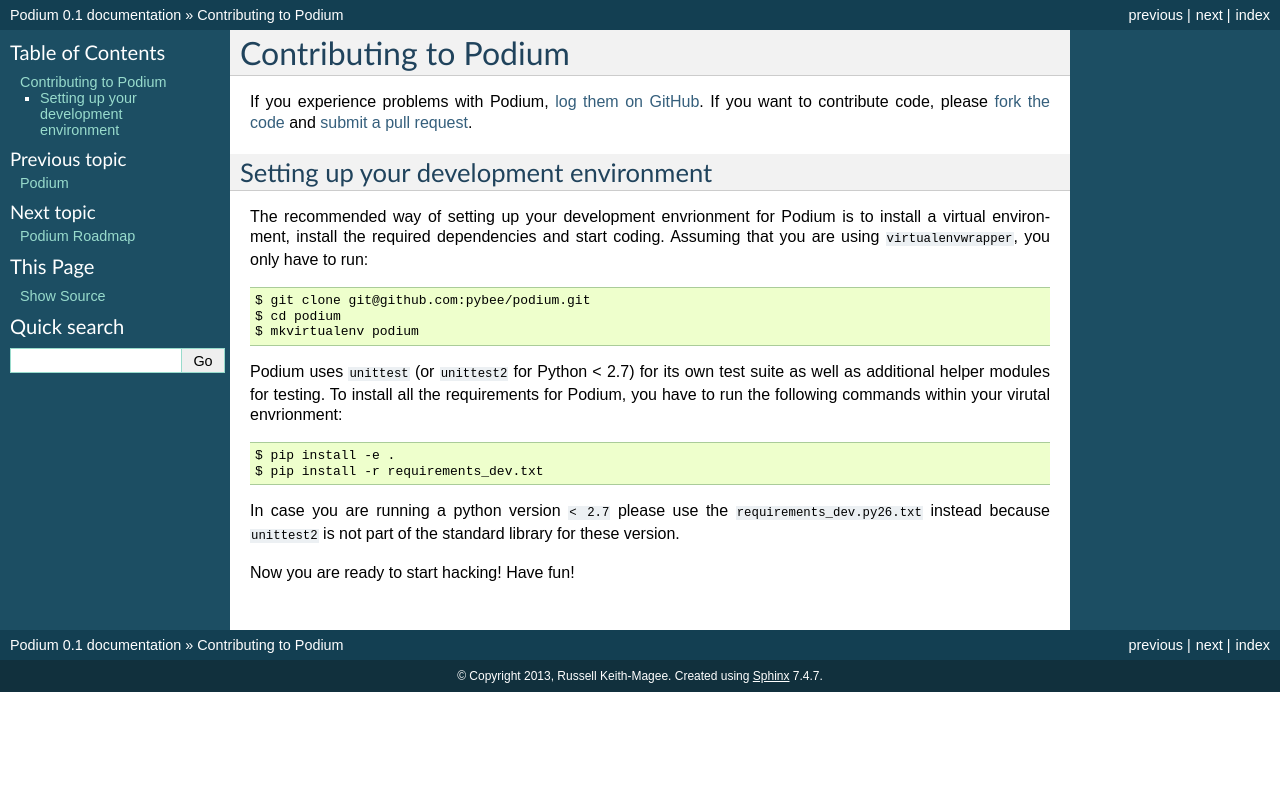
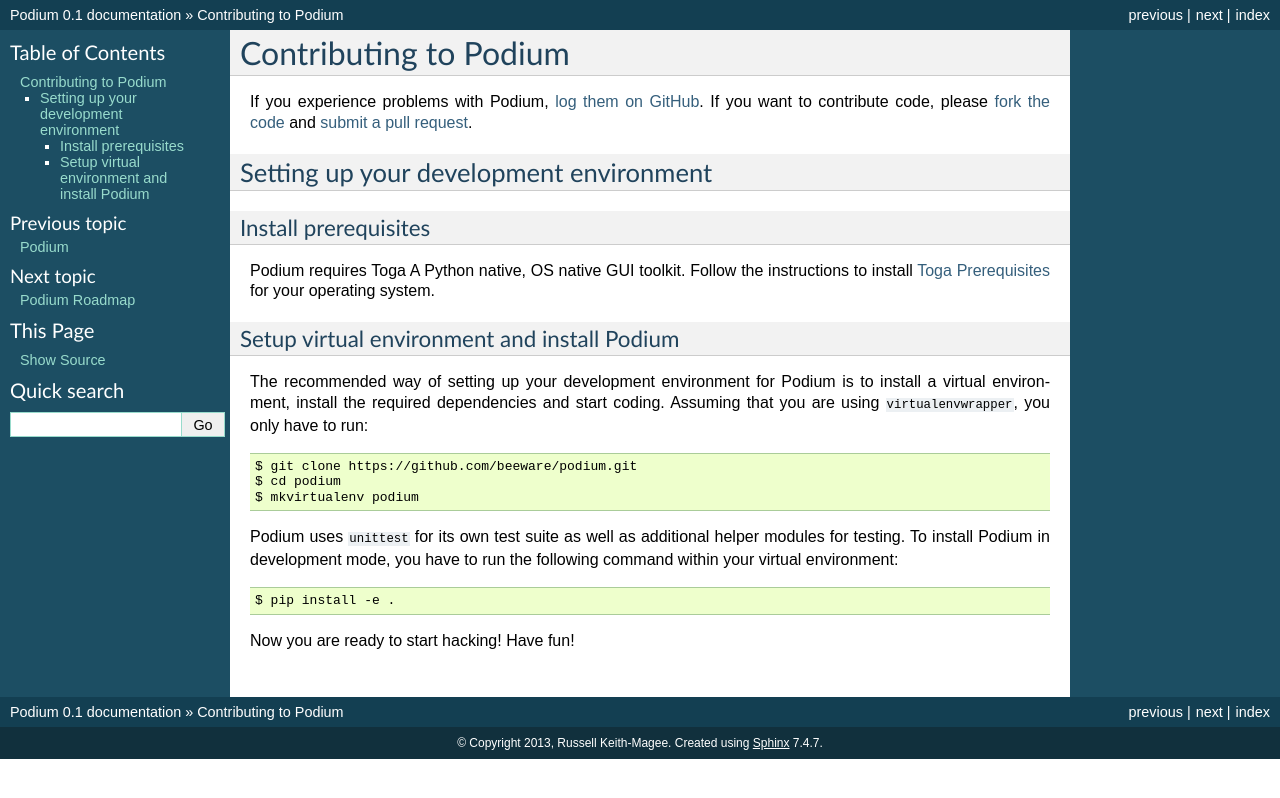
Before and after one commit to beeware/podium, a Sphinx documentation site: the page built from docs/internals/contributing.rst, in a window 1280 px wide. Shown: the top 798 px of the page. Built offline with Sphinx 7.4.7, drawn with Linux system fonts in a browser that asks for light colours; pages that are not in the unit, such as notebooks, are missing from menus.

Commit message:
Docs: contributors guide clarification and typos.

```diff
--- a/docs/internals/contributing.rst
+++ b/docs/internals/contributing.rst
@@ -2,7 +2,8 @@
 ======================
 
 
-If you experience problems with Podium, `log them on GitHub`_. If you want to contribute code, please `fork the code`_ and `submit a pull request`_.
+If you experience problems with Podium, `log them on GitHub`_. If you want to contribute code,
+please `fork the code`_ and `submit a pull request`_.
 
 .. _log them on Github: https://github.com/pybee/podium/issues
 .. _fork the code: https://github.com/pybee/podium
@@ -12,25 +13,31 @@
 Setting up your development environment
 ---------------------------------------
 
-The recommended way of setting up your development envrionment for Podium
+Install prerequisites
+~~~~~~~~~~~~~~~~~~~~~
+
+Podium requires Toga A Python native, OS native GUI toolkit. Follow the instructions
+to install `Toga Prerequisites`_ for your operating system.
+
+Setup virtual environment and install Podium
+~~~~~~~~~~~~~~~~~~~~~~~~~~~~~~~~~~~~~~~~~~~~
+
+The recommended way of setting up your development environment for Podium
 is to install a virtual environment, install the required dependencies and
 start coding. Assuming that you are using ``virtualenvwrapper``, you only have
 to run::
 
-    $ git clone git@github.com:pybee/podium.git
+    $ git clone https://github.com/beeware/podium.git
     $ cd podium
     $ mkvirtualenv podium
 
-Podium uses ``unittest`` (or ``unittest2`` for Python < 2.7) for its own test
-suite as well as additional helper modules for testing. To install all the
-requirements for Podium, you have to run the following commands within your
-virutal envrionment::
+Podium uses ``unittest`` for its own test suite as well as additional helper
+modules for testing. To install Podium in development mode, you have to run the
+following command within your virtual environment::
 
     $ pip install -e .
-    $ pip install -r requirements_dev.txt
 
-In case you are running a python version ``< 2.7`` please use the
-``requirements_dev.py26.txt`` instead because ``unittest2`` is not part
-of the standard library for these version.
 
 Now you are ready to start hacking! Have fun!
+
+.. _Toga Prerequisites: https://github.com/beeware/toga#prerequisites
```
